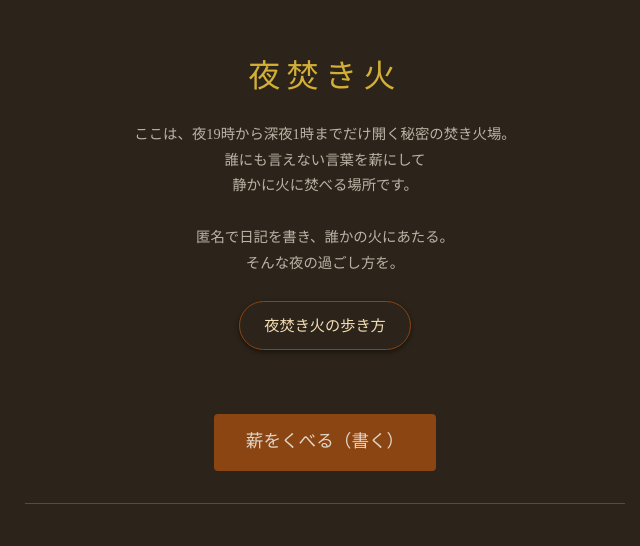
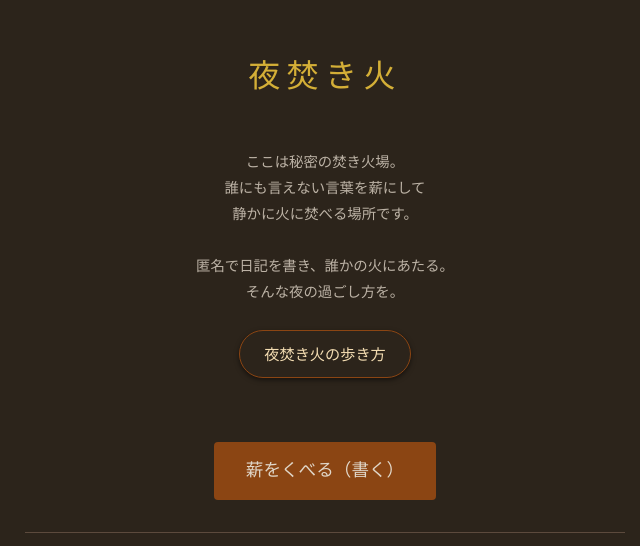
Before and after one commit to karaagenomuranaoya/yotakibi, a Flask app: page / in a window 1280 px wide. Shown: the top 546 px of the page, without its empty margins (315-955 px from the left). Run offline with Flask 3, Linux system fonts and the light colour scheme.

Commit message:
19-25 nakusu

```diff
--- a/templates/timeline.html
+++ b/templates/timeline.html
@@ -4,9 +4,9 @@
 <div class="timeline-container">
 
     <div style="text-align: center; margin-bottom: 3rem; padding-bottom: 2rem; border-bottom: 1px solid #5C4A3D;">
-        <h1 class="logo" style="margin-bottom: 1rem;">夜焚き火</h1>
+        <h1 class="logo" style="margin-bottom: 1rem;">夜焚き火</h1><br>
         <p style="font-size: 0.9rem; opacity: 0.8; line-height: 1.8;">
-            ここは、夜19時から深夜1時までだけ開く秘密の焚き火場。<br>
+            ここは秘密の焚き火場。<br>
             誰にも言えない言葉を薪にして<br>
             静かに火に焚べる場所です。<br>
             <br>
```
